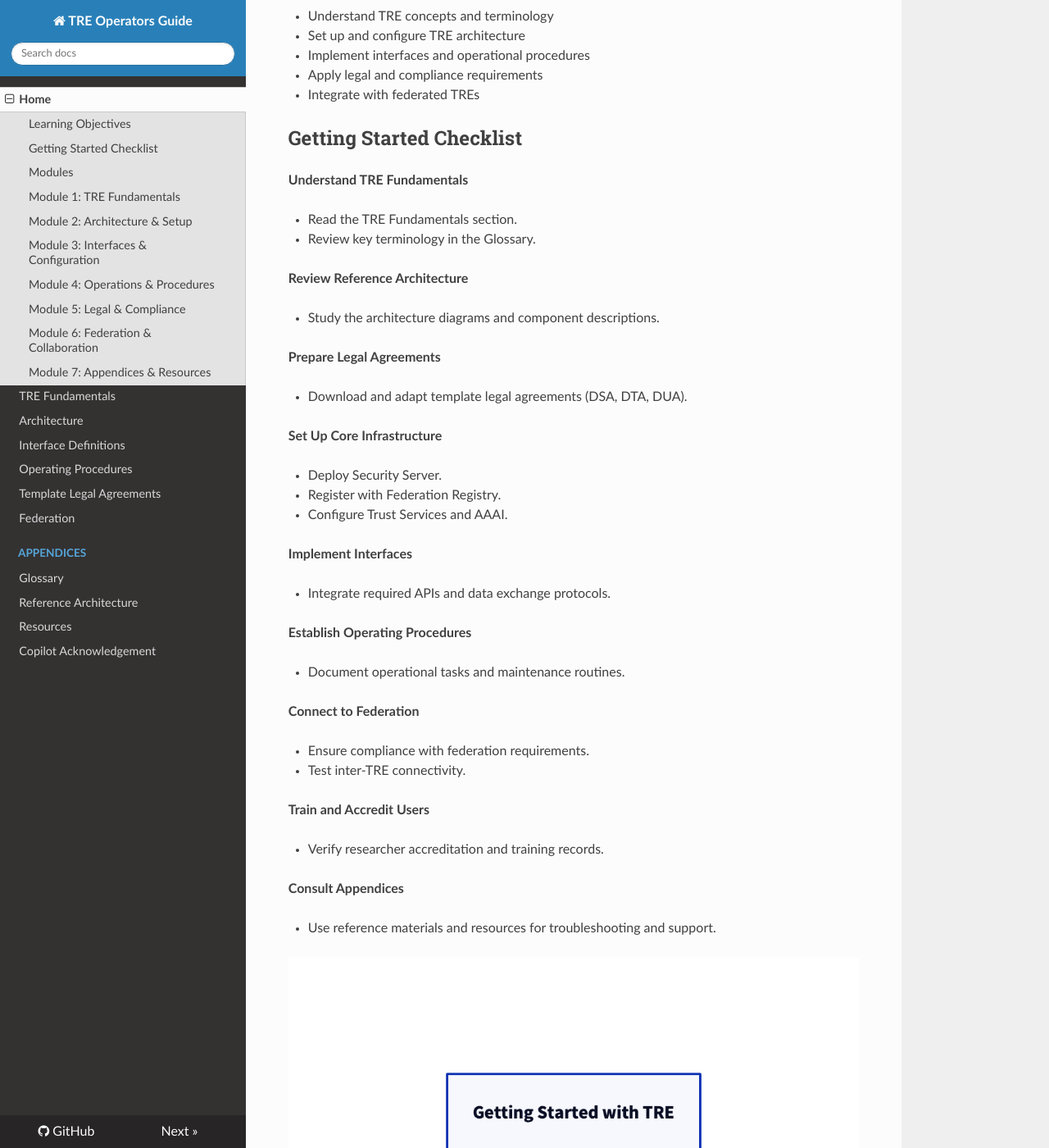
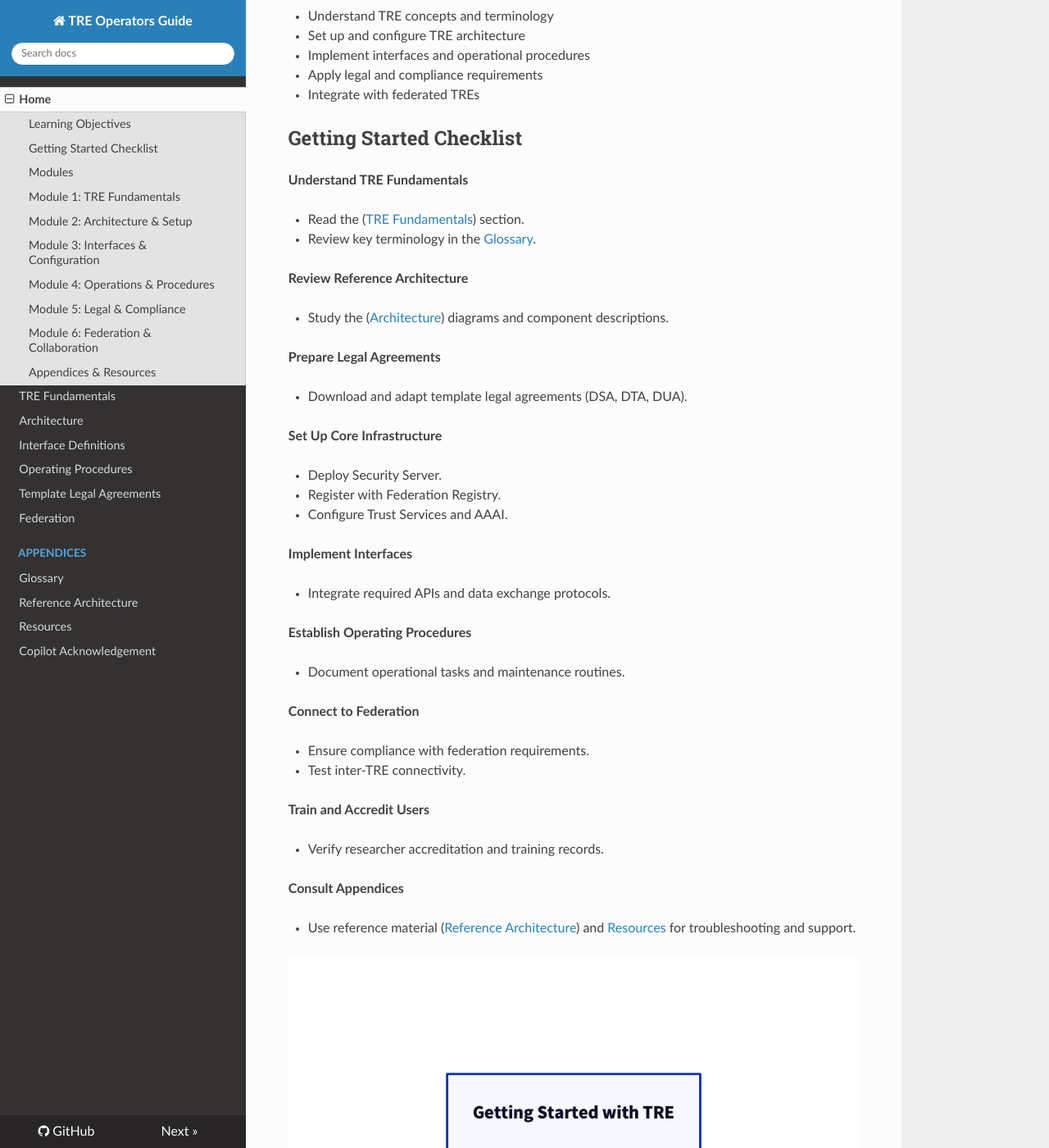
Before and after one commit to unioslo/tre-operators-docs, an MkDocs documentation site: the page built from docs/index.md, in a window 1280 px wide and 1400 px high, scrolled down 304 px. Shown: the whole window at 82% size. Built offline with MkDocs 1.6.1, drawn with Linux system fonts in a browser that asks for light colours; nearby versions of some CDN libraries; some of the changed text lies outside the part shown.

Commit message:
Improve links and formatting in documentation
Updated links and formatting in the Getting Started Checklist and Appendices sections.

```diff
--- a/docs/index.md
+++ b/docs/index.md
@@ -14,12 +14,12 @@ Welcome to the EOSC-ENTRUST Trusted Research Environment (TRE) Operators Trainin
 
 **Understand TRE Fundamentals**
 
-   - Read the TRE Fundamentals section.
-   - Review key terminology in the Glossary.
+   - Read the ([TRE Fundamentals](fundamentals.md)) section.
+   - Review key terminology in the [Glossary](appendices/glossary.md).
 
 **Review Reference Architecture**
 
-   - Study the architecture diagrams and component descriptions.
+   - Study the ([Architecture](modules/architecture/index.md)) diagrams and component descriptions.
 
 **Prepare Legal Agreements**
 
@@ -50,7 +50,7 @@ Welcome to the EOSC-ENTRUST Trusted Research Environment (TRE) Operators Trainin
 
 **Consult Appendices**
 
-   - Use reference materials and resources for troubleshooting and support.
+   - Use reference material ([Reference Architecture](appendices/reference-architecture.md)) and [Resources](appendices/resources.md) for troubleshooting and support.
 
 ![Getting Started Flowchart](images/getting-started-tre.png)
 *Figure: TRE Getting Started Flowchart*
@@ -87,7 +87,7 @@ Welcome to the EOSC-ENTRUST Trusted Research Environment (TRE) Operators Trainin
 - Federation integration ([Federation](federation.md))
 - Data sharing and collaboration
 
-## Module 7: Appendices & Resources
+## Appendices & Resources
 
 - [Reference Architecture](appendices/reference-architecture.md)
 - [Resources](appendices/resources.md)
```
